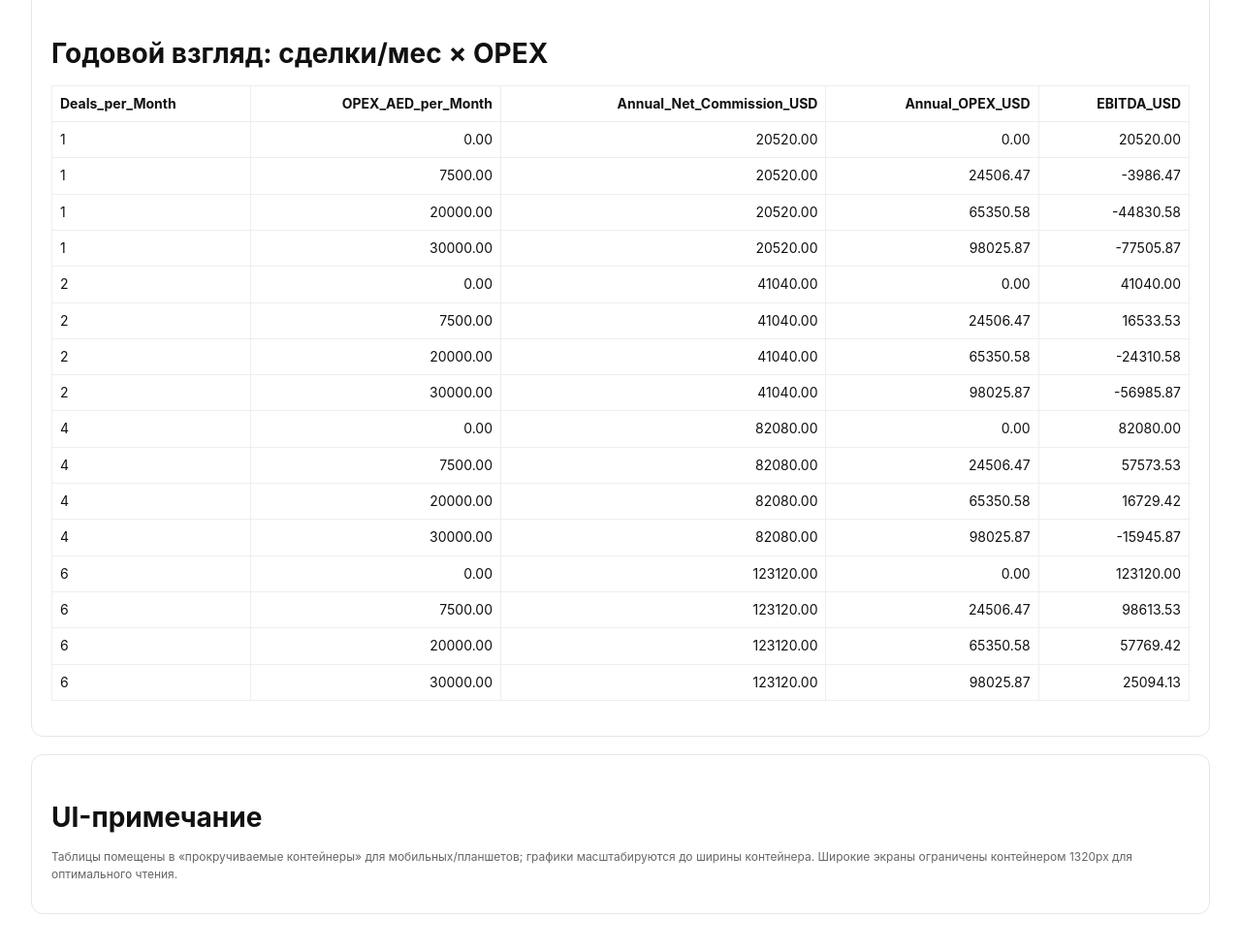
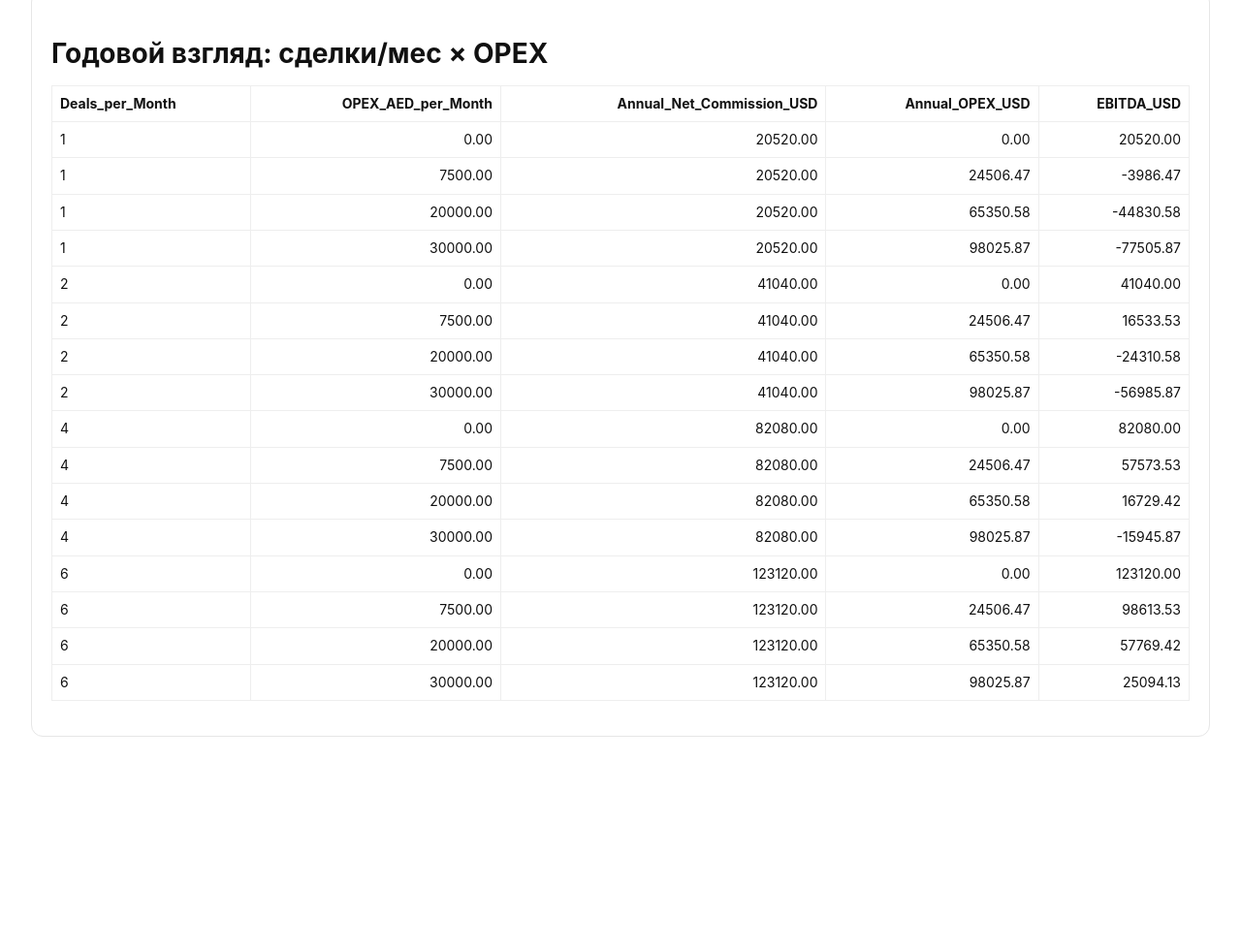
Before and after one commit to therealbulathan/agent-commission-model, a plain HTML site: page index.html in a window 1280 px wide. Shown: the part 4239-5220 px from the top of the page at 97% size. After the commit the page ends 5049 px from the top, so only its background shows below. Drawn offline with Linux system fonts and the light colour scheme.

Commit message:
Remove UI note section

```diff
--- a/index.html
+++ b/index.html
@@ -402,10 +402,6 @@
 </table></div>
   </section>
 
-  <section class="card">
-    <h2>UI-примечание</h2>
-    <p class="caption">Таблицы помещены в «прокручиваемые контейнеры» для мобильных/планшетов; графики масштабируются до ширины контейнера. Широкие экраны ограничены контейнером 1320px для оптимального чтения.</p>
-  </section>
 </main>
 </body>
 </html>
```
